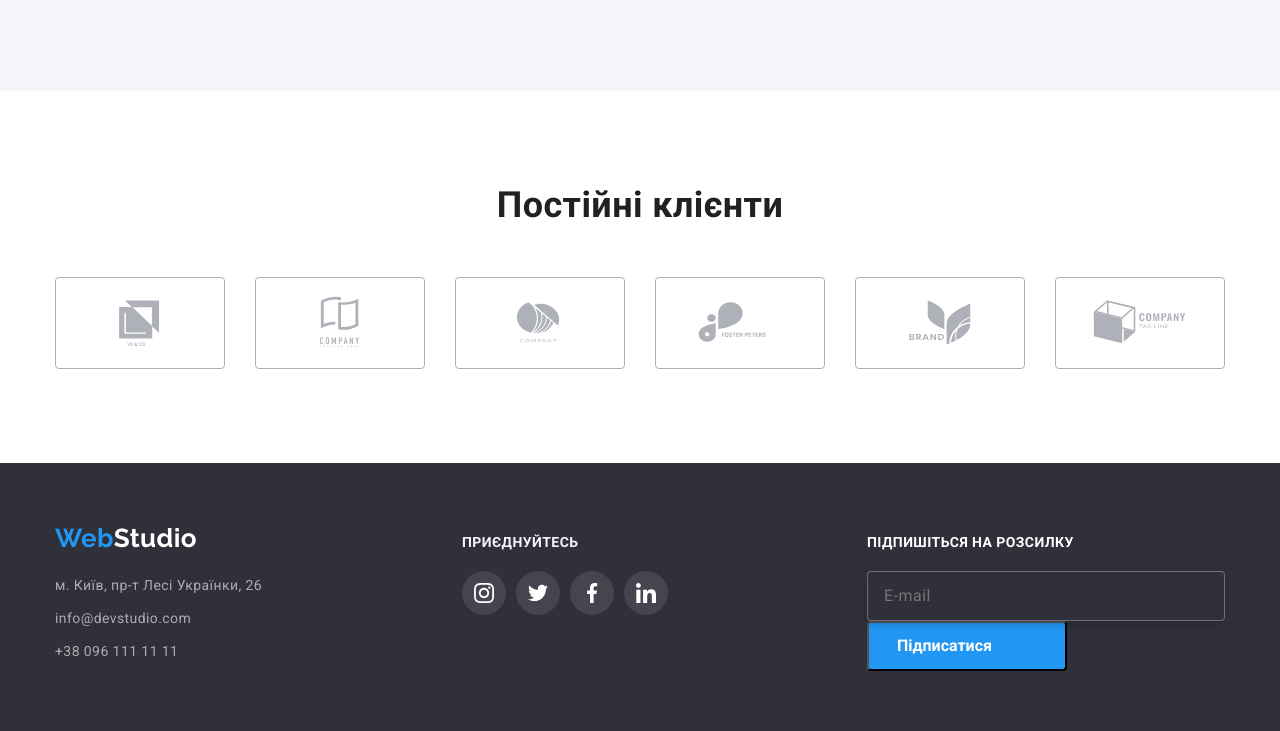
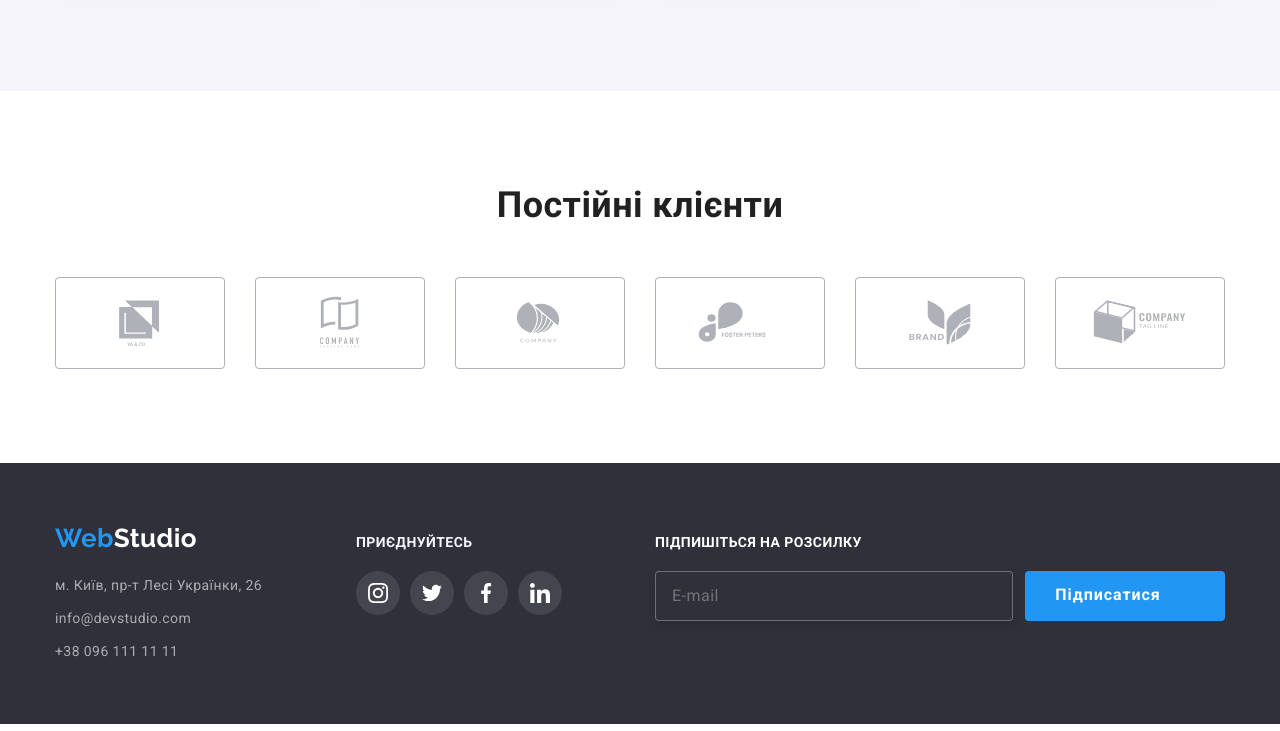
Before and after one commit to MishaHryvinskyi/goit-markup-hw-06, a plain HTML site: page index.html in a window 1280 px wide. Shown: the part 2223-2954 px from the top of the page. Drawn offline with nearby package versions, Linux system fonts and the light colour scheme.

Commit message:
finish footer

```diff
--- a/css/style.css
+++ b/css/style.css
@@ -851,18 +851,14 @@ margin-right: 10px;
     width: 100%;
     height: 100%;
     border-radius: 50%;
+    display: flex;
+    justify-content: center;
+    align-items: center;
 }
 
 .footer-soc-lincs:not(:last-child) {
     margin-right: 10px;
     }
-
-.footer-icon-linc {
-    display: flex;
-    justify-content: center;
-    align-items: center;
-}
-
 
 .footer-item {
     align-items: baseline;
@@ -912,7 +908,13 @@ margin-right: 10px;
     filter: drop-shadow(0px 4px 4px rgba(0, 0, 0, 0.15));
     border-radius: 4px;
     background-color: var(--darc-fon-color);
+
 }
+
+.input-footer:hover {
+    border: 1px solid var(--acent-color);
+}
+
 .footer-list {
     display: flex;
 }
@@ -928,6 +930,7 @@ input[placeholder] {
 .footer-button {
     display: flex;
     align-items: center;
+    justify-content: center;
     width: 200px;
     height: 50px;
     background-color: var(--acent-color);
@@ -936,12 +939,17 @@ input[placeholder] {
     padding-top: 10px;
     padding-bottom: 10px;
     padding-left: 28px;
+    padding-right: 28px;
     font-weight: 700;
     font-size: 16px;
     line-height: ;
+    cursor: pointer;
+    margin-left: 12px;
+    border: none;
 }
 
-.footer-button:hover {
+.footer-button:hover,
+.footer-button:focus {
     background-color: var(--secondary-fon-col);
     color: var(--primary-text-color);
 }
@@ -952,6 +960,17 @@ input[placeholder] {
     margin-left: 10px;
 }
 
+.line-fo {
+    display: flex;
+}
+
+.span-foot {
+    font-weight: 700;
+    font-size: 16px;
+    line-height: 1.8;
+    text-align: center;
+    letter-spacing: 0.06em;
+}
 
 /* --------Портфоліо--------- */
 .pic-title {
--- a/index.html
+++ b/index.html
@@ -385,15 +385,16 @@
             </div>
         <div class="footer-input-area">
             <p class="paragraph-input">Підпишіться на розсилку</p>
-            <input class="input-footer" type="email" name="mail" id="mail" placeholder="E-mail">
+            <div class="line-fo">
+                <input class="input-footer" type="email" name="mail" id="mail" placeholder="E-mail">
             <button class="footer-button" type="submit">
-                <span>
+                <span class="span-foot">
                 Підписатися
             </span>
             <svg class="icon-svg-button">
                 <use href="./images/icons.svg#icon-icon-send"></use>
             </svg>
-            </button>
+            </button></div>
         </div>
     </div>
         </footer>
```
